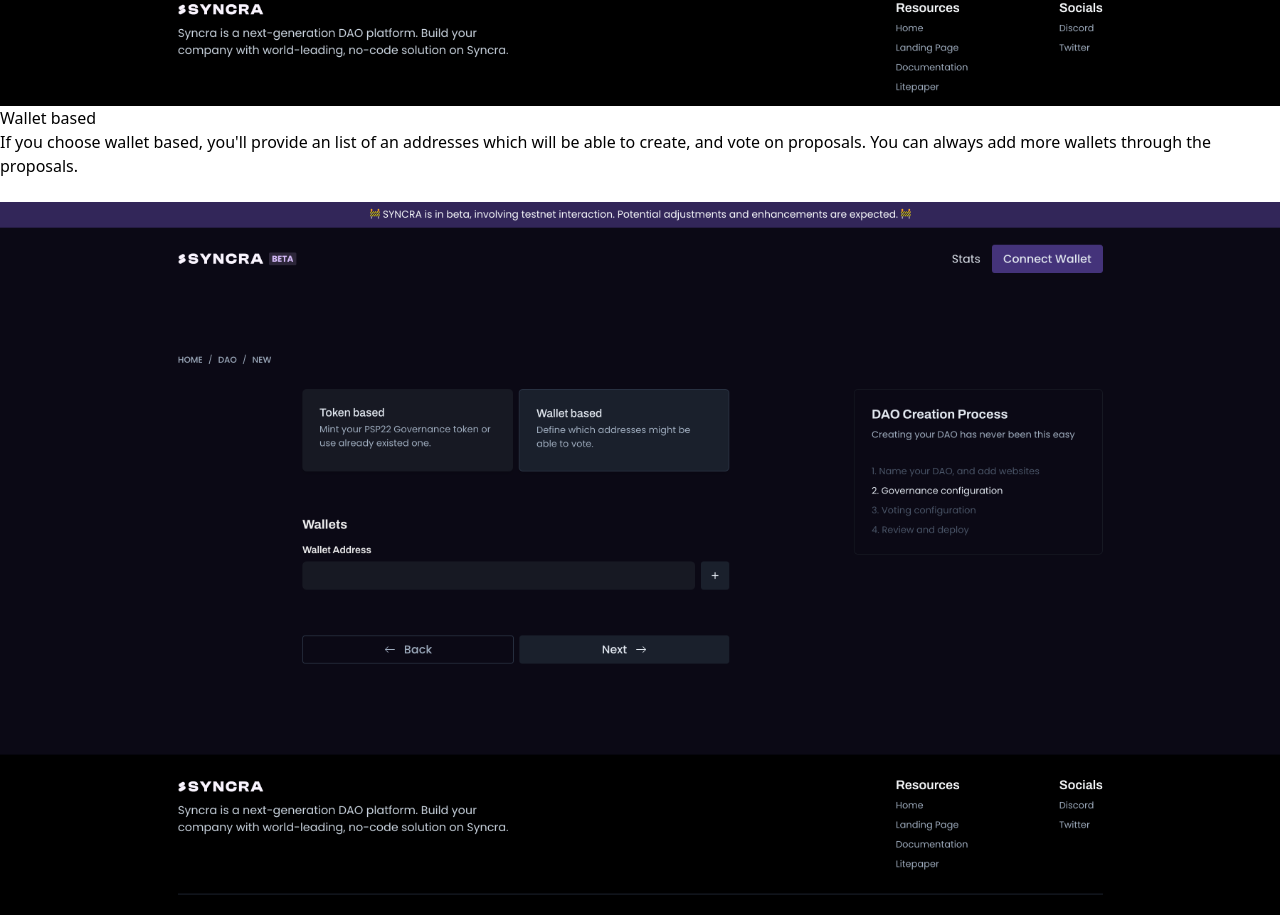
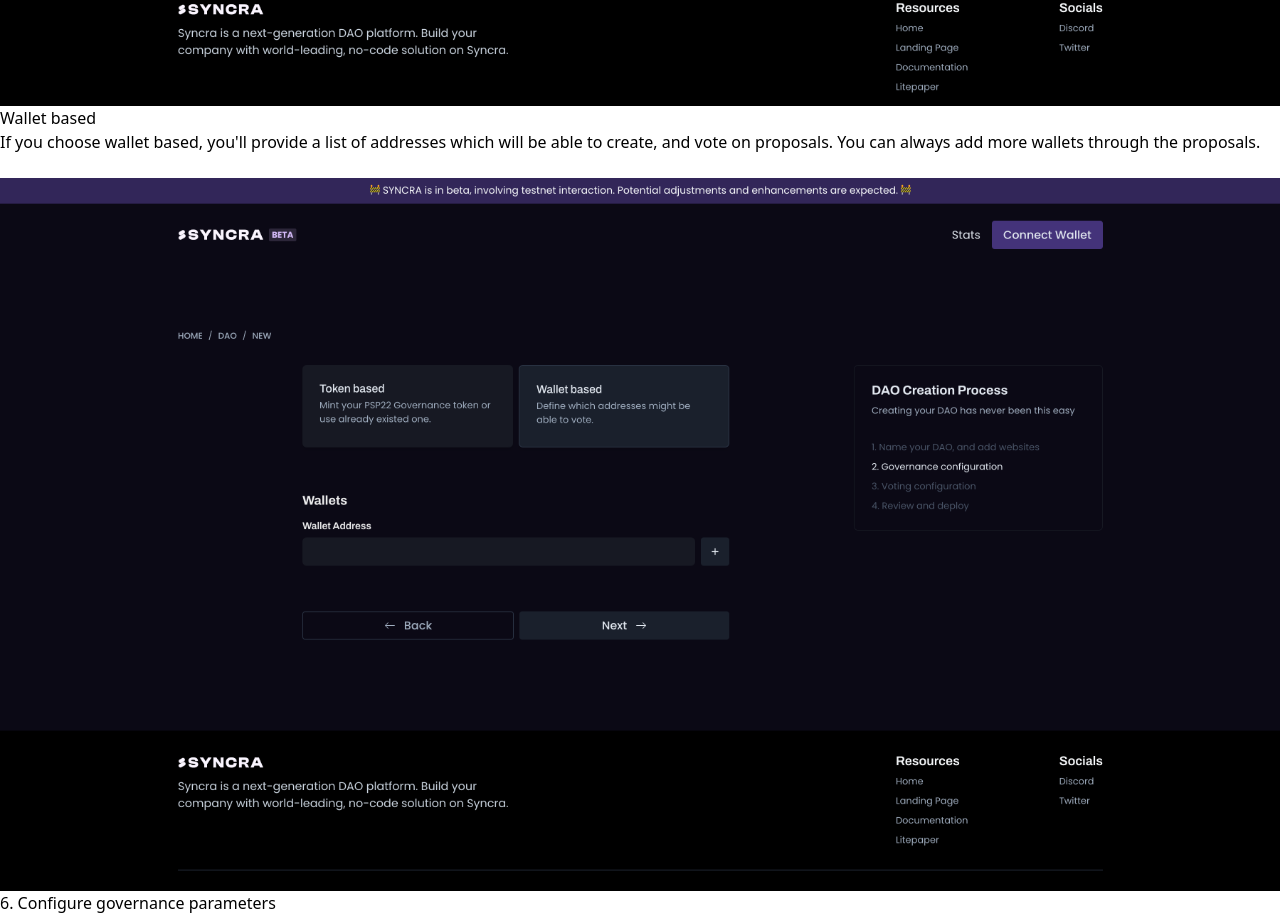
Before and after one commit to SyncraDAO/docs.syncra.xyz, a Next.js app: page /dao/creating-dao in a window 1280 px wide. Shown: the part 4752-5671 px from the top of the page. Built offline with nearby package versions, Linux system fonts and the light colour scheme.

Commit message:
fix typo

```diff
--- a/pages/dao/creating-dao.mdx
+++ b/pages/dao/creating-dao.mdx
@@ -50,7 +50,7 @@
 
 ### Wallet based
 
-If you choose wallet based, you'll provide an list of an addresses which will be able to create, and vote on proposals. You can always add more wallets through the proposals.
+If you choose wallet based, you'll provide a list of addresses which will be able to create, and vote on proposals. You can always add more wallets through the proposals.
 
 ‍![wallet based](/create-dao/step-wallet-based.png)
 
```
